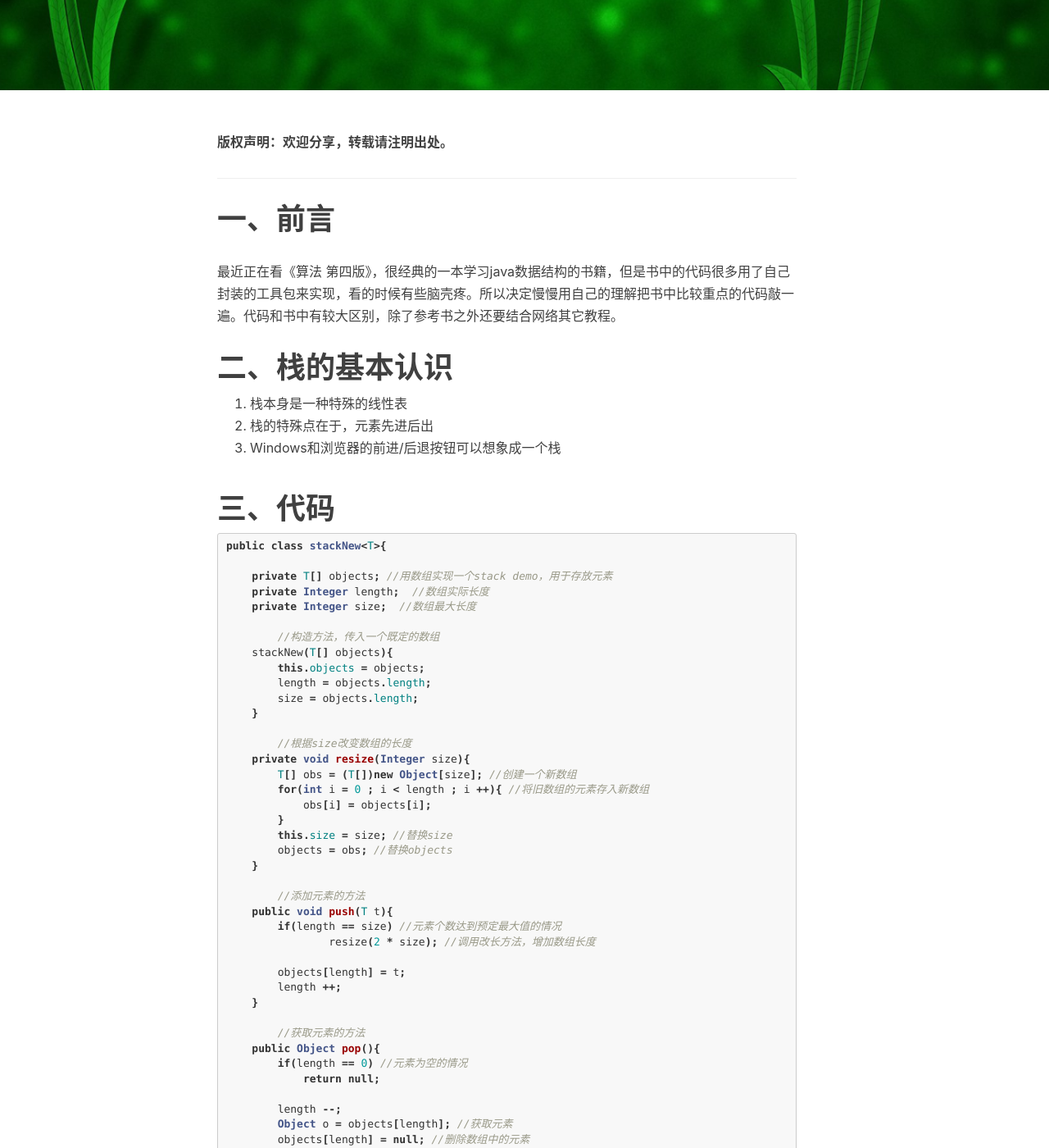
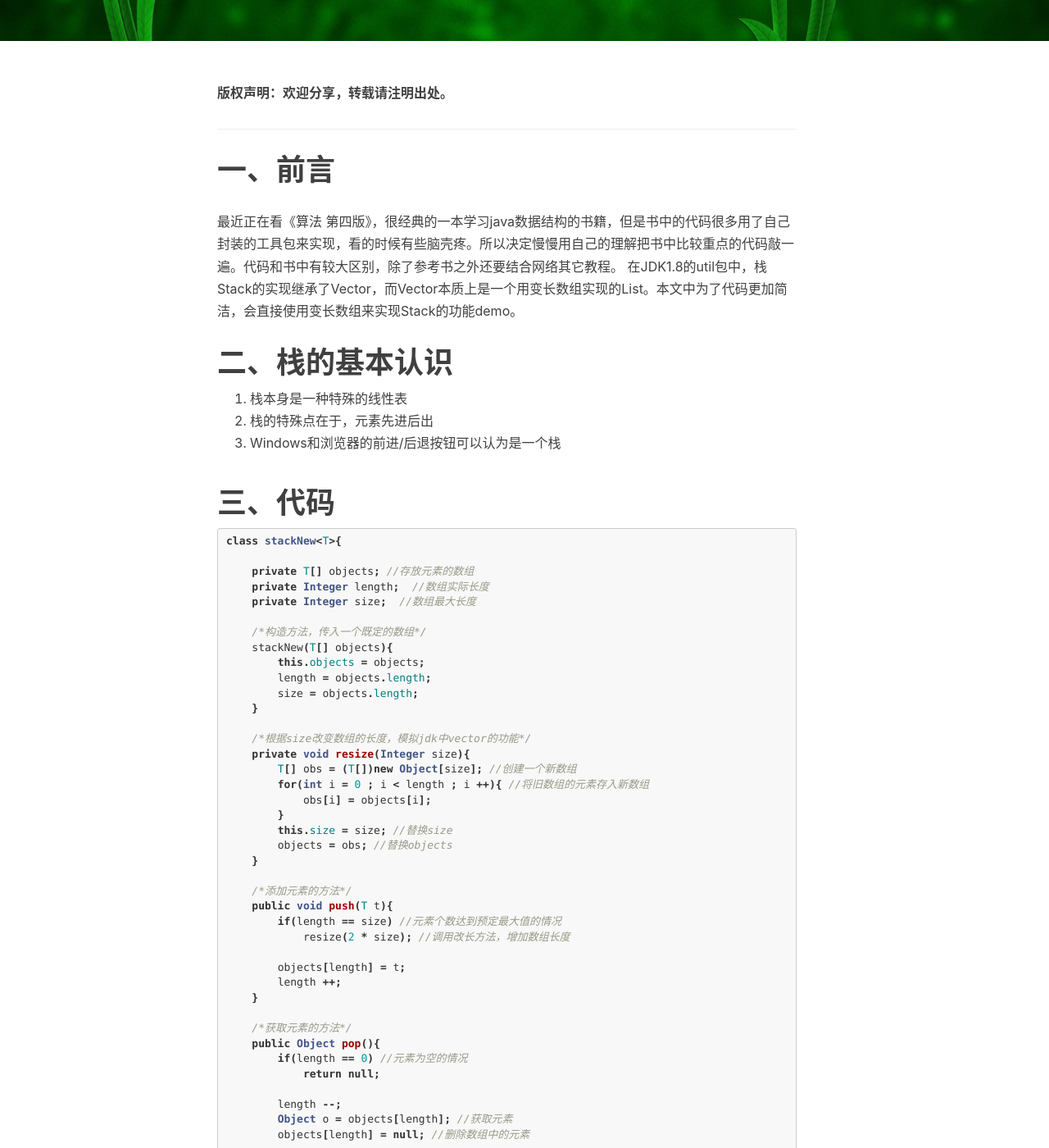
Before and after one commit to qutianyu/qutianyu.github.io, a Jekyll site: the page built from _posts/2018-05-01-数据结构——Stack的实现.markdown, in a window 1280 px wide and 1400 px high, scrolled down 473 px. Shown: the whole window at 82% size. Built offline with Jekyll 4.4.1, drawn with Linux system fonts in a browser that asks for light colours; nearby versions of some CDN libraries; comment, search, counter and statistics services are not loaded; some of the changed text lies outside the part shown.

Commit message:
20180501

````diff
--- a/_posts/2018-05-01-数据结构——栈的基本实现.markdown
+++ b/_posts/2018-05-01-数据结构——Stack的实现.markdown
@@ -18,30 +18,31 @@ tags:
 # 一、前言
 
 最近正在看《算法 第四版》，很经典的一本学习java数据结构的书籍，但是书中的代码很多用了自己封装的工具包来实现，看的时候有些脑壳疼。所以决定慢慢用自己的理解把书中比较重点的代码敲一遍。代码和书中有较大区别，除了参考书之外还要结合网络其它教程。
+在JDK1.8的util包中，栈Stack的实现继承了Vector，而Vector本质上是一个用变长数组实现的List。本文中为了代码更加简洁，会直接使用变长数组来实现Stack的功能demo。
 
 # 二、栈的基本认识
 
 1. 栈本身是一种特殊的线性表
 2. 栈的特殊点在于，元素先进后出
-3. Windows和浏览器的前进/后退按钮可以想象成一个栈
+3. Windows和浏览器的前进/后退按钮可以认为是一个栈
 
 # 三、代码
 
 ```java
-public class stackNew<T>{
+class stackNew<T>{
 
-    private T[] objects; //用数组实现一个stack demo，用于存放元素
+    private T[] objects; //存放元素的数组
     private Integer length;  //数组实际长度
     private Integer size;  //数组最大长度
 
-	//构造方法，传入一个既定的数组
+    /*构造方法，传入一个既定的数组*/
     stackNew(T[] objects){
         this.objects = objects;
         length = objects.length;
         size = objects.length;
     }
 
-	//根据size改变数组的长度
+    /*根据size改变数组的长度，模拟jdk中vector的功能*/
     private void resize(Integer size){
         T[] obs = (T[])new Object[size]; //创建一个新数组
         for(int i = 0 ; i < length ; i ++){ //将旧数组的元素存入新数组
@@ -51,16 +52,16 @@ public class stackNew<T>{
         objects = obs; //替换objects
     }
 
-	//添加元素的方法
+    /*添加元素的方法*/
     public void push(T t){
         if(length == size) //元素个数达到预定最大值的情况
-        	resize(2 * size); //调用改长方法，增加数组长度
+            resize(2 * size); //调用改长方法，增加数组长度
 
         objects[length] = t;
         length ++;
     }
 
-	//获取元素的方法
+    /*获取元素的方法*/
     public Object pop(){
         if(length == 0) //元素为空的情况
             return null;
@@ -75,7 +76,7 @@ public class stackNew<T>{
         return o;
     }
 
-	//打印所有元素
+    /*打印所有元素*/
     public void getObjects(){
         for(Object o : objects){
             System.out.print(o+" ");
@@ -83,12 +84,12 @@ public class stackNew<T>{
         System.out.println();
     }
 
-	//打印实际的元素个数
+    /*打印实际的元素个数*/
     public void getLength(){
         System.out.println(length);
     }
 
-	//打印预定的最大元素个数
+    /*打印预定的最大元素个数*/
     public void getSize(){
         System.out.println(size);
     }
````
Also changed, not shown: other parts of _posts/2018-05-01-数据结构——Stack的实现.markdown (+1 -1 lines).
